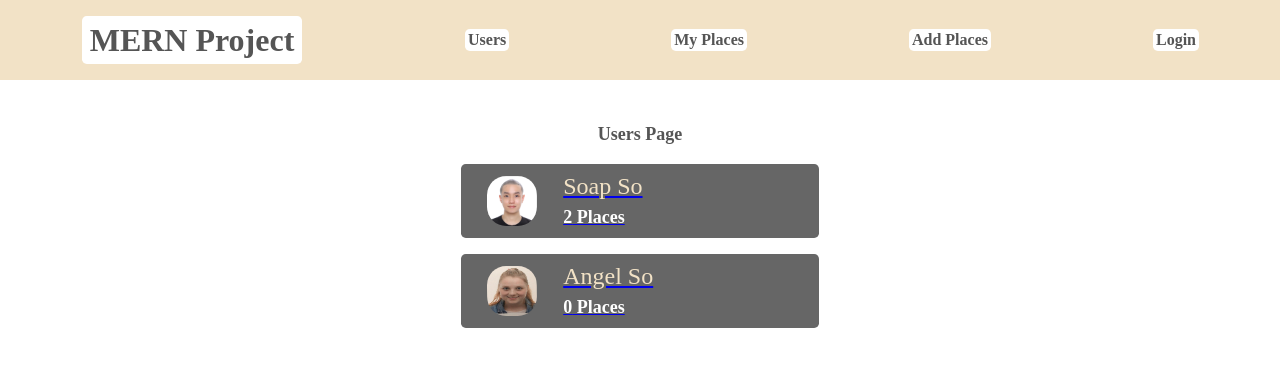
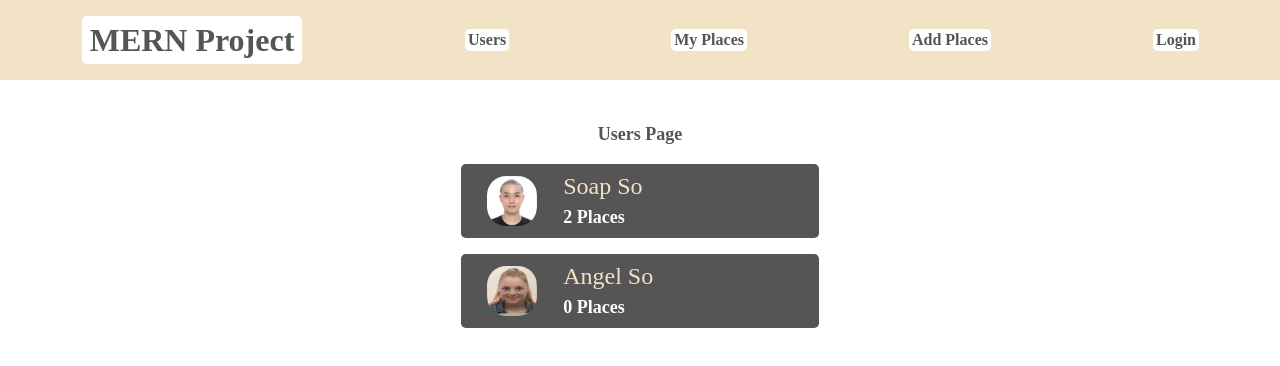
Before and after one commit to soapunny/MERNProject, a React (Create React App) app in the folder frontend/: page /users in a window 1280 px wide. Shown: the top 366 px of the page. Built offline with nearby package versions, Linux system fonts and the light colour scheme.

Commit message:
[bug-fix] Link text-decoration

```diff
--- a/frontend/src/users/components/UserItem.module.scss
+++ b/frontend/src/users/components/UserItem.module.scss
@@ -1,4 +1,5 @@
-@import '/src/shared/scss/mixins/mixins';
+@import '../../shared/scss/mixins/mixins';
+@import '../../shared/scss/config/variables';
 
 .userItem{
     padding-top: 1rem;
@@ -15,7 +16,8 @@
         @include laptop(){
             grid-template-columns: 8vw 20vw;
         }
-        background-color: #666666;
+        background-color: $dark_grey;
+        text-decoration: none;
         border-radius: 0.3rem 0.3rem 0.3rem 0.3rem;
         opacity: 1.0;
 
```
